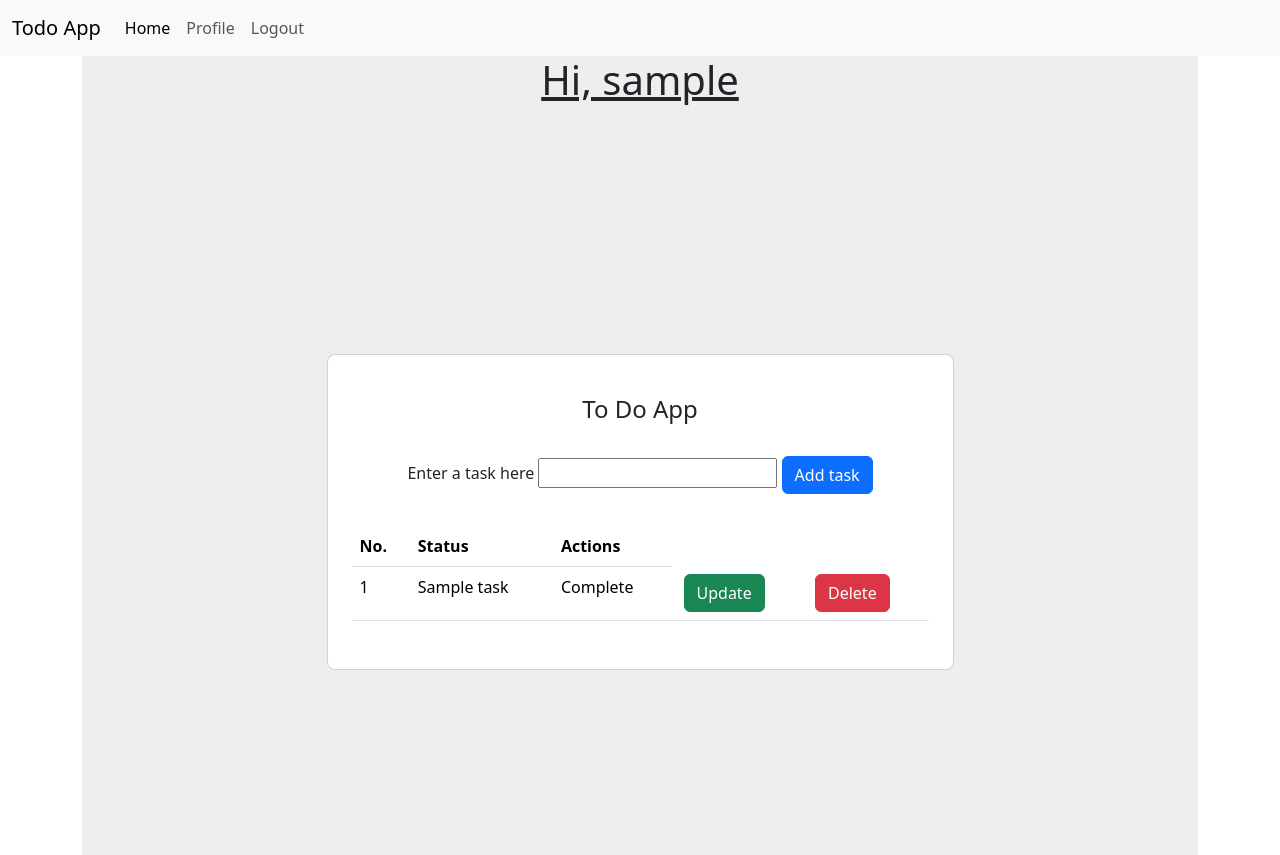
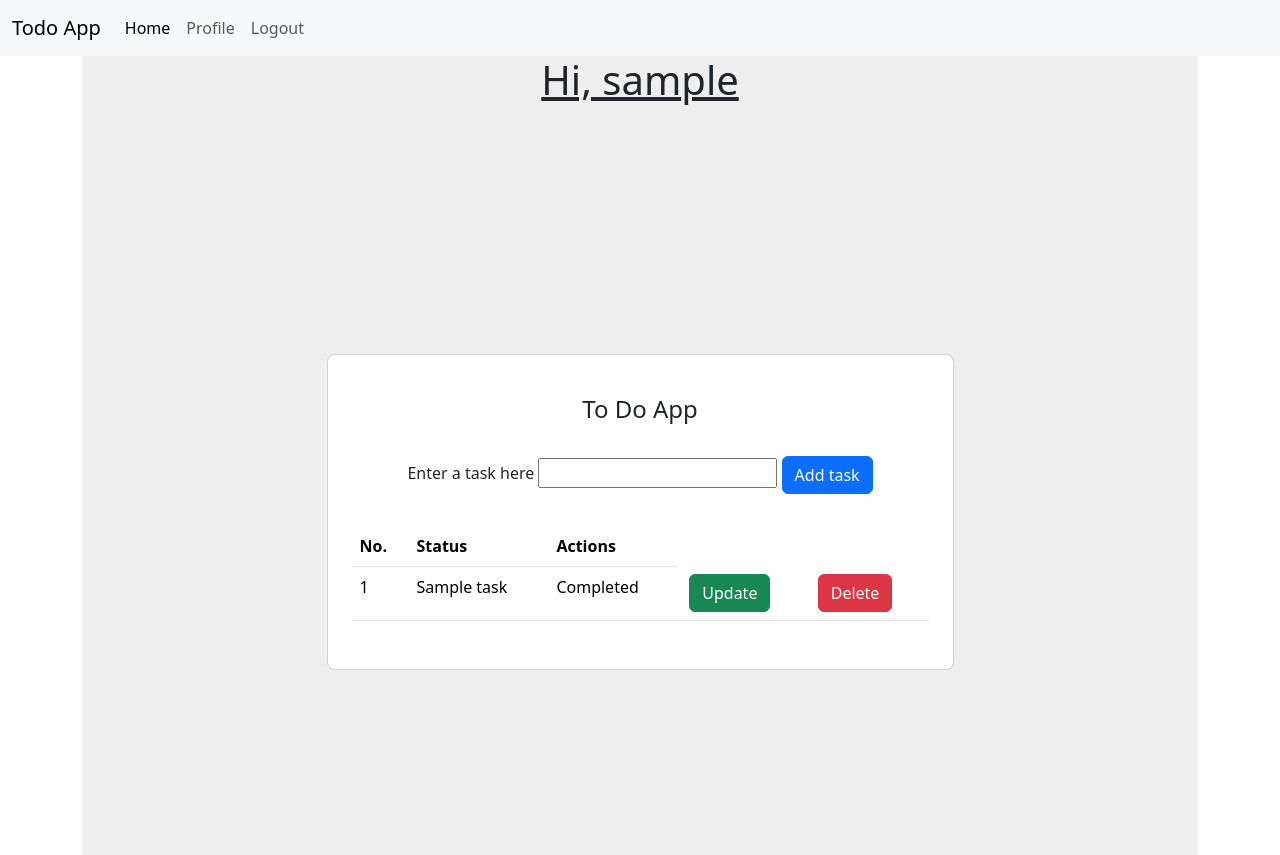
Before and after one commit to igboanu28/todo-list, a Flask app: page / in a window 1280 px wide. Shown: the top 855 px of the page. Run offline with Flask 3, Linux system fonts and the light colour scheme; a user stored in the database is signed in; tables that the repository leaves empty hold one stand-in row (values such as "Sample post"); some libraries are stand-ins or nearby versions.

Commit message:
changed the complete to completed

```diff
--- a/app/templates/index.html
+++ b/app/templates/index.html
@@ -42,7 +42,7 @@
                         {%if todo.complete==False%}
                         <td>In progress</td>
                         {%else%}
-                        <td>Complete</td>
+                        <td>Completed</td>
                         {%endif%}
                         <td>
                           <a href="/update/{{todo.task_id}}" class="btn btn-success ms-1">Update</a>
```
